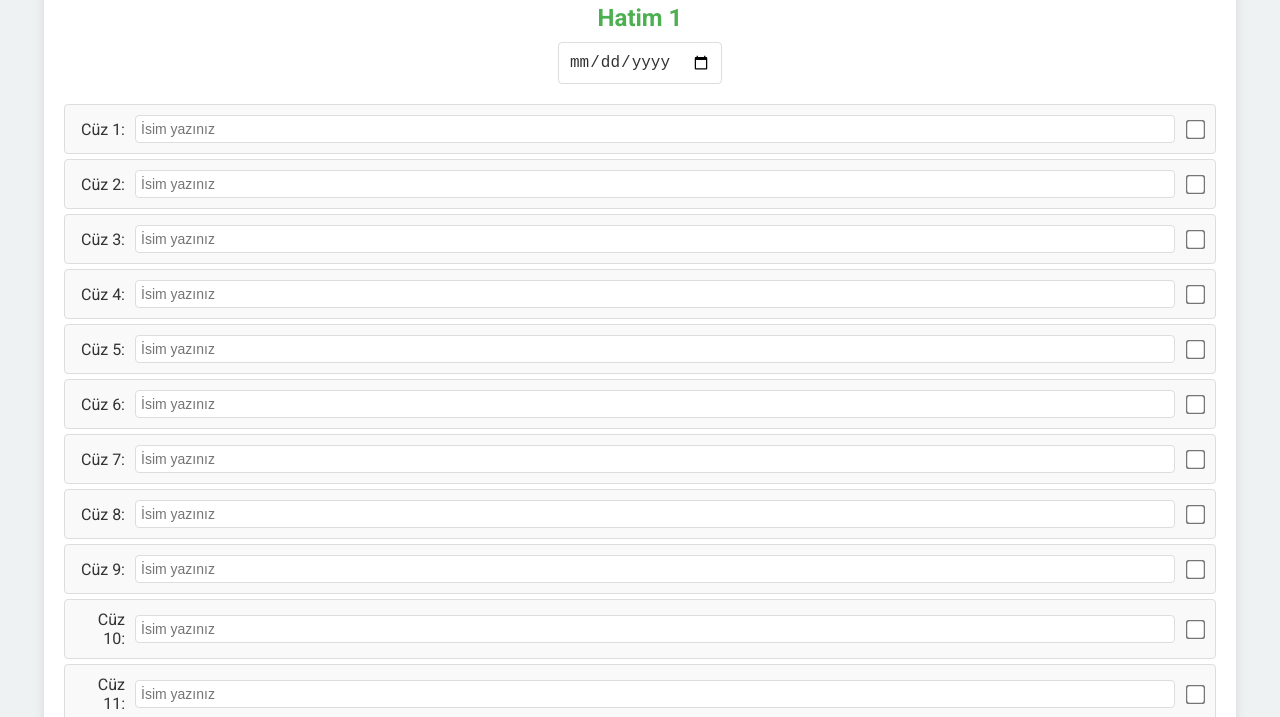
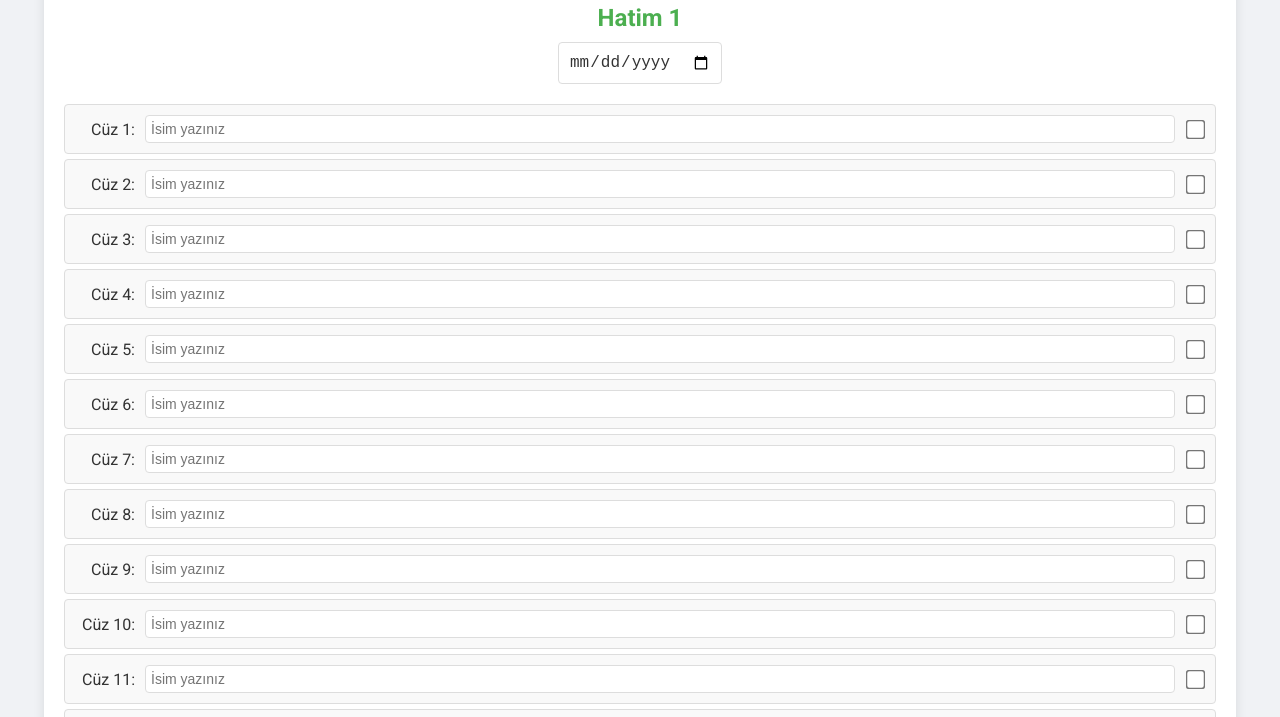
Before and after one commit to kilicosman/ortakhatim, a plain HTML site: page index.html in a window 1280 px wide. Shown: the part 115-832 px from the top of the page. Drawn offline with Linux system fonts and the light colour scheme.

Commit message:
Update style.css

```diff
--- a/style.css
+++ b/style.css
@@ -2,7 +2,7 @@ body {
     font-family: 'Roboto', sans-serif;
     margin: 0;
     padding: 0;
-    background-color: #eef2f3;
+    background-color: #f0f2f5;
     color: #333;
     display: flex;
     justify-content: center;
@@ -16,7 +16,7 @@ body {
     background: #fff;
     padding: 20px;
     box-shadow: 0 4px 12px rgba(0, 0, 0, 0.1);
-    border-radius: 8px;
+    border-radius: 10px;
     margin-top: 20px;
 }
 
@@ -67,7 +67,7 @@ h1 {
 }
 
 .cuz-item label {
-    flex: 0 0 50px;
+    flex: 0 0 60px;
     margin-right: 10px;
     text-align: right;
 }
```
